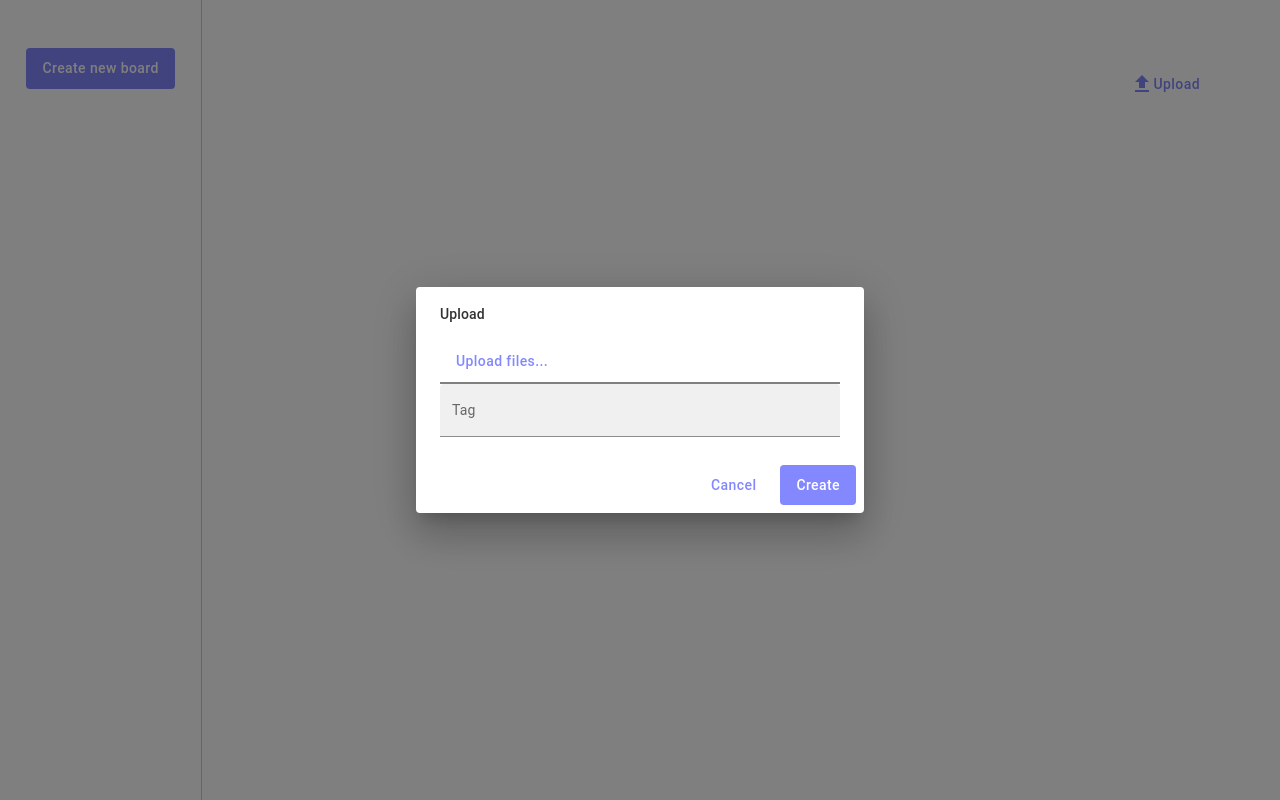
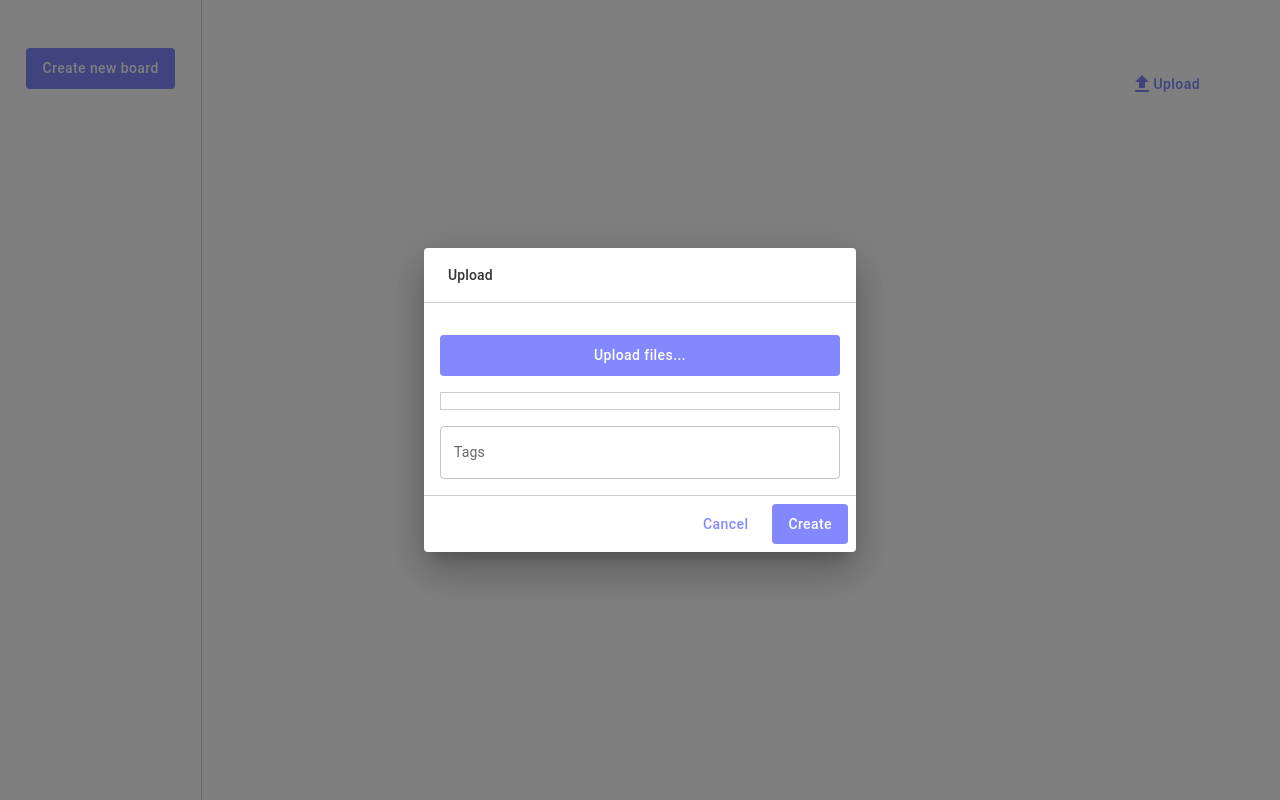
Before and after one commit to JeongHoiun/hoi-driver, a Next.js app: page /1 in a window 1280 px wide. Both pictures are taken after a click on the button "Upload". Built offline with nearby package versions, Linux system fonts and the light colour scheme.

Commit message:
upload dialog 다듬기
- 스타일 변경
- 파일 리스트 형태로 변경

```diff
--- a/components/BoardComponent/UploadDialog.tsx
+++ b/components/BoardComponent/UploadDialog.tsx
@@ -7,6 +7,7 @@ import {
     DialogContent,
     DialogProps,
     DialogTitle,
+    ListItem,
     TextField
 } from '@mui/material';
 import { useRef, useState } from 'react';
@@ -39,7 +40,9 @@ export default function UploadDilaog(props: DialogProps) {
             <DialogTitle>Upload</DialogTitle>
             <DialogContent>
                 <S.UploadDialogContentDiv>
-                    <Button onClick={onButtonClick}>Upload files...</Button>
+                    <S.UploadDialogButton variant="contained" onClick={onButtonClick}>
+                        Upload files...
+                    </S.UploadDialogButton>
                     <input
                         type="file"
                         id="file"
@@ -48,16 +51,19 @@ export default function UploadDilaog(props: DialogProps) {
                         multiple
                         onChange={(e) => setSelectedFiles(Array.from(e.target.files as FileList))}
                     />
-                    <div style={{ border: '1px solid gray', maxHeight: '400px' }}>
-                        {selectedFiles.map((file, idx) => (
-                            <div key={idx}>{file.name}</div>
-                        ))}
-                    </div>
+                    {selectedFiles && (
+                        <S.SelectedFileList>
+                            {selectedFiles.map((file, idx) => (
+                                <ListItem key={idx}>{file.name}</ListItem>
+                            ))}
+                        </S.SelectedFileList>
+                    )}
                     <Autocomplete
                         multiple
                         id="tags-filled"
                         options={[]}
                         freeSolo
+                        limitTags={5}
                         value={tags}
                         onChange={(e, v) => setTags(v)}
                         renderTags={(value, getTagProps) =>
@@ -73,8 +79,9 @@ export default function UploadDilaog(props: DialogProps) {
                         renderInput={(params) => (
                             <TextField
                                 {...params}
-                                variant="filled"
-                                label="Tag"
+                                variant="outlined"
+                                label="Tags"
+                                maxRows={3}
                                 placeholder="Input tag and press Enter"
                             />
                         )}
--- a/components/BoardComponent/index.tsx
+++ b/components/BoardComponent/index.tsx
@@ -16,7 +16,9 @@ export default function BoardComponent(props: Props) {
 
     return (
         <S.BoardDiv>
-            <UploadDilaog open={openUploadDialog} onClose={() => setOpenUploadDialog(false)} />
+            {openUploadDialog && (
+                <UploadDilaog open={openUploadDialog} onClose={() => setOpenUploadDialog(false)} />
+            )}
             <S.BoardTitleDiv>
                 <Typography variant="h3" fontWeight={600}>
                     {board?.name}
--- a/components/BoardComponent/styles.ts
+++ b/components/BoardComponent/styles.ts
@@ -1,4 +1,4 @@
-import { styled } from '@mui/material';
+import { Button, List, styled } from '@mui/material';
 
 export const BoardDiv = styled('div')({
     width: '100%',
@@ -15,3 +15,15 @@ export const BoardTitleDiv = styled('div')({
 export const UploadDialogContentDiv = styled('div')({
     minWidth: '400px'
 });
+
+export const UploadDialogButton = styled(Button)({
+    margin: '16px 0px',
+    width: '100%'
+});
+
+export const SelectedFileList = styled(List)({
+    border: '1px solid #ccc',
+    maxHeight: '400px',
+    overflow: 'auto',
+    marginBottom: '16px'
+});
--- a/styles/MuiTheme.ts
+++ b/styles/MuiTheme.ts
@@ -74,6 +74,28 @@ export const MuiTheme = createTheme({
                     }
                 }
             }
+        },
+        MuiDialogTitle: {
+            styleOverrides: {
+                root: {
+                    borderBottom: '1px solid #ccc',
+                    marginBottom: '16px'
+                }
+            }
+        },
+        MuiDialogActions: {
+            styleOverrides: {
+                root: {
+                    borderTop: '1px solid #ccc'
+                }
+            }
+        },
+        MuiDialogContent: {
+            styleOverrides: {
+                root: {
+                    padding: '16px'
+                }
+            }
         }
     }
 });
```
